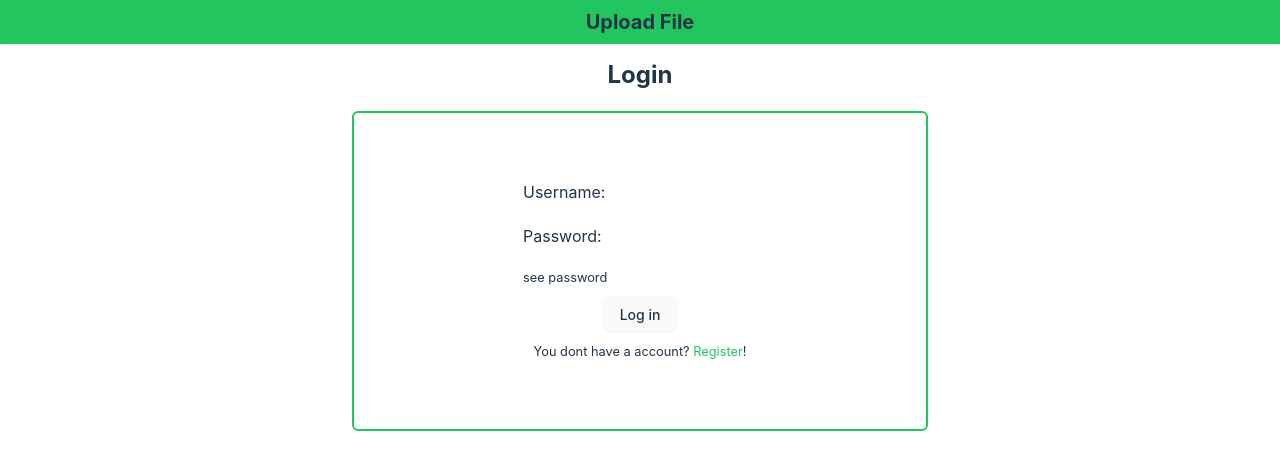
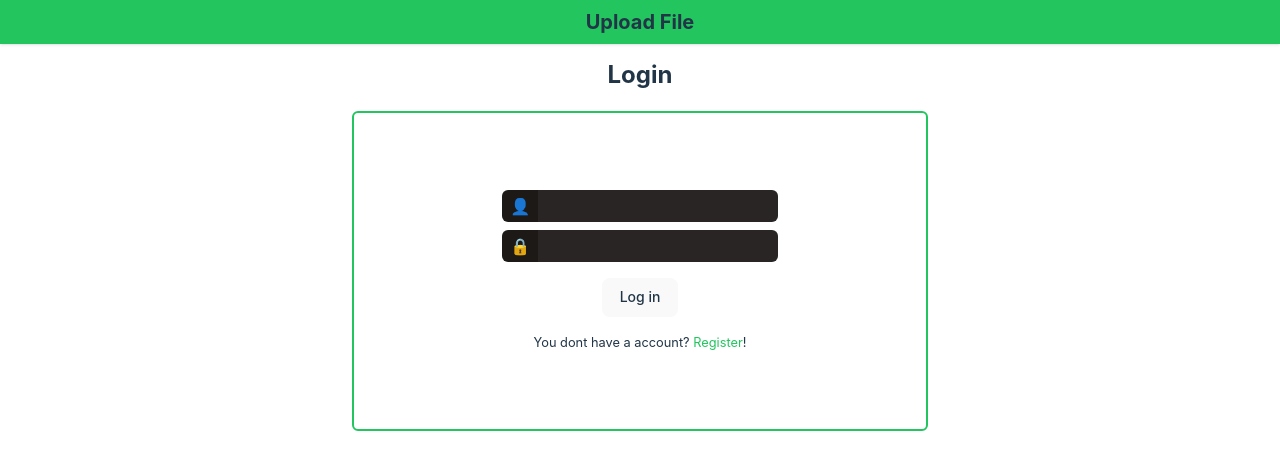
Before and after one commit to DavidxDl/file-uploader-frontend, a React (Vite) app: page /login in a window 1280 px wide. Shown: the top 470 px of the page. Built offline with nearby package versions, Linux system fonts and the light colour scheme; no server answers.

Commit message:
improve login screen with better inputs

```diff
--- a/src/components/Form.tsx
+++ b/src/components/Form.tsx
@@ -11,7 +11,7 @@ export default function Form({ onSubmit, title, children }: Props) {
       <h2 className="text-2xl mb-5 font-bold">{title}</h2>
       <form
         method="POST"
-        className="min-h-80 w-full max-w-xl flex flex-col items-center justify-center border-2 border-green-500 rounded-md px-10"
+        className="gap-2 min-h-80 w-full max-w-xl flex flex-col items-center justify-center border-2 border-green-500 rounded-md px-10"
         onSubmit={onSubmit}
       >
         {children}
--- a/src/components/InputPassword.tsx
+++ b/src/components/InputPassword.tsx
@@ -8,17 +8,10 @@ interface Props {
 
 export default function InputPassword({ password, name, setPassword }: Props) {
   const passwordRef = useRef<HTMLInputElement | null>(null);
-
-  function passwordVisibility() {
-    if (passwordRef.current) {
-      passwordRef.current.type =
-        passwordRef.current?.type === "password" ? "text" : "password";
-    }
-  }
   return (
     <>
       <input
-        className="bg-white rounded-md px-2 text-black text-sm"
+        className="flex-1 focus:outline focus:outline-2 focus:outline-green-500 bg-stone-800 rounded-r-md px-2  text-sm"
         required
         type="password"
         id="password"
@@ -27,12 +20,6 @@ export default function InputPassword({ password, name, setPassword }: Props) {
         name={name}
         ref={passwordRef}
       />
-      <small
-        className="cursor-pointer password-visibility"
-        onClick={passwordVisibility}
-      >
-        see password
-      </small>
     </>
   );
 }
--- a/src/routes/Login.tsx
+++ b/src/routes/Login.tsx
@@ -40,10 +40,15 @@ export default function Login() {
   return (
     <Main>
       <Form title="Login" onSubmit={handleSubmit}>
-        <fieldset className="flex flex-col">
-          <label htmlFor="username">Username:</label>
+        <fieldset className="flex  w-[56%]">
+          <label
+            className="bg-stone-900 rounded-l-md py-1 px-2"
+            htmlFor="username"
+          >
+            👤
+          </label>
           <input
-            className="bg-white rounded-md px-2 text-sm text-black"
+            className="flex-1 focus:outline focus:outline-2 focus:outline-green-500 bg-stone-800 p-1 rounded-r-md px-2 text-sm"
             required
             type="text"
             id="username"
@@ -52,8 +57,13 @@ export default function Login() {
             name="username"
           />
         </fieldset>
-        <fieldset className="flex flex-col">
-          <label htmlFor="password">Password:</label>
+        <fieldset className="flex  w-[56%]">
+          <label
+            className="bg-stone-900 rounded-l-md py-1 px-2"
+            htmlFor="password"
+          >
+            🔒
+          </label>
           <InputPassword
             name="password"
             password={password}
```
